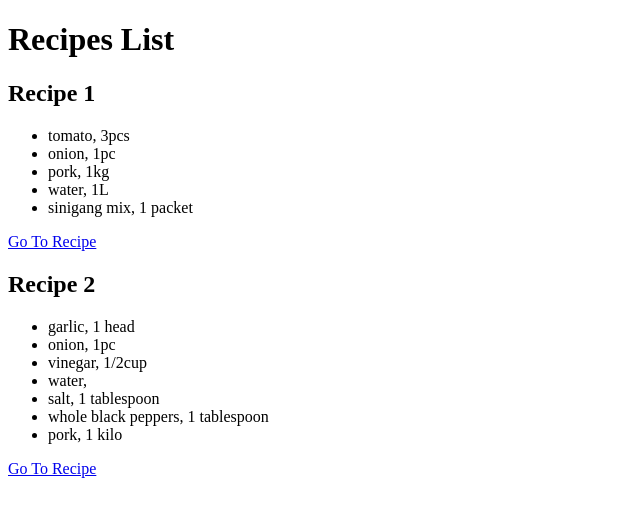
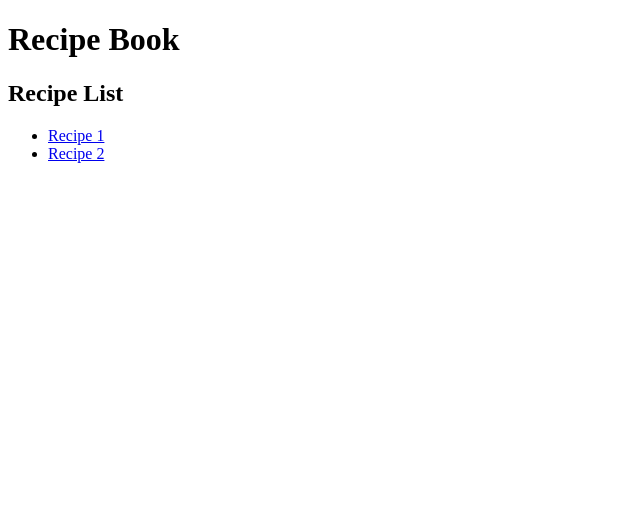
Before and after one commit to kristykrabby/recipebook-reyes-kristen, a Django app: page /ledger/recipes/list in a window 1280 px wide. Shown: the top 517 px of the page, without its empty margins (0-640 px from the left). Run offline with Django 5.2, Linux system fonts and the light colour scheme.

Commit message:
fixed formatting issues

```diff
--- a/Documents/GitHub/recipebook/ledger/templates/recipelist.html
+++ b/Documents/GitHub/recipebook/ledger/templates/recipelist.html
@@ -1,16 +1,10 @@
 {% extends 'base.html' %}
 
 {% block content %}
-<h1>Recipes List</h1>
-
+<h2>Recipe List</h2>
+<ul>
 {% for recipe in recipes %}
-    <h2>{{ recipe.name }}</h2>
-    <ul>
-        {% for ingredient in recipe.ingredients %}
-            <li>{{ ingredient.name}}, {{ ingredient.quantity }}</li>
-            {% endfor %}
-    </ul>
-    <p><a href="..{{ recipe.link }}">Go To Recipe</a></p>
+    <li><a href="..{{ recipe.link }}">{{ recipe.name }}</a></li>
     {% endfor %}
-
+</ul>
 {% endblock %}
--- a/Documents/GitHub/recipebook/ledger/views.py
+++ b/Documents/GitHub/recipebook/ledger/views.py
@@ -1,75 +1,76 @@
 from django.shortcuts import render
+
 
 def recipes_list(request):
     ctx = {
-     "recipes": [
-        {
-            "name": "Recipe 1",
-            "ingredients": [
-                {
-                    "name": "tomato",
-                    "quantity": "3pcs"
-                },
-                {
-                    "name": "onion",
-                    "quantity": "1pc"
-                },
-                {
-                    "name": "pork",
-                    "quantity": "1kg"
-                },
-                {
-                    "name": "water",
-                    "quantity": "1L"
-                },
-                {
-                    "name": "sinigang mix",
-                    "quantity": "1 packet"
-                }
-            ],
-            "link": "/recipe/1"
-        },
-        {
-            "name": "Recipe 2",
-            "ingredients": [
-                {
-                    "name": "garlic",
-                    "quantity": "1 head"
-                },
-                {
-                    "name": "onion",
-                    "quantity": "1pc"
-                },
-                {
-                    "name": "vinegar",
-                    "quantity": "1/2cup"
-                },
-                {
-                    "name": "water",
-                    "quanity": "1 cup"
-                },
-                {
-                    "name": "salt",
-                    "quantity": "1 tablespoon"
-                },
-                {
-                    "name": "whole black peppers",
-                    "quantity": "1 tablespoon"
-                },
-                {
-                    "name": "pork",
-                    "quantity": "1 kilo"
-                }
-            ],
-            "link": "/recipe/2"
-        }
-    ]
+        "recipes": [
+            {
+                "name": "Recipe 1",
+                "ingredients": [
+                    {
+                        "name": "tomato",
+                        "quantity": "3pcs"
+                    },
+                    {
+                        "name": "onion",
+                        "quantity": "1pc"
+                    },
+                    {
+                        "name": "pork",
+                        "quantity": "1kg"
+                    },
+                    {
+                        "name": "water",
+                        "quantity": "1L"
+                    },
+                    {
+                        "name": "sinigang mix",
+                        "quantity": "1 packet"
+                    }
+                ],
+                "link": "/recipe/1"
+            },
+            {
+                "name": "Recipe 2",
+                "ingredients": [
+                    {
+                        "name": "garlic",
+                        "quantity": "1 head"
+                    },
+                    {
+                        "name": "onion",
+                        "quantity": "1pc"
+                    },
+                    {
+                        "name": "vinegar",
+                        "quantity": "1/2cup"
+                    },
+                    {
+                        "name": "water",
+                        "quantity": "1 cup"
+                    },
+                    {
+                        "name": "salt",
+                        "quantity": "1 tablespoon"
+                    },
+                    {
+                        "name": "whole black peppers",
+                        "quantity": "1 tablespoon"
+                    },
+                    {
+                        "name": "pork",
+                        "quantity": "1 kilo"
+                    }
+                ],
+                "link": "/recipe/2"
+            }
+        ]
     }
-
     return render(request, "recipelist.html", ctx)
 
+
 def recipe1(request):
-    ctx={
+    ctx = {
         "name": "Recipe 1",
         "ingredients": [
             {
@@ -95,10 +96,11 @@ def recipe1(request):
         ],
         "link": "/recipe/1"
     }
-    return render(request, "recipes.html",ctx)
+    return render(request, "recipes.html", ctx)
+
 
 def recipe2(request):
-    ctx={
+    ctx = {
         "name": "Recipe 2",
         "ingredients": [
             {
@@ -132,4 +134,4 @@ def recipe2(request):
         ],
         "link": "/recipe/2"
     }
-    return render(request, "recipes.html",ctx)
+    return render(request, "recipes.html", ctx)
--- a/Documents/GitHub/recipebook/recipebook/urls.py
+++ b/Documents/GitHub/recipebook/recipebook/urls.py
@@ -19,5 +19,5 @@ from django.urls import path, include
 
 urlpatterns = [
     path('admin/', admin.site.urls),
-     path('ledger/', include('ledger.urls', namespace='ledger')),
+    path('ledger/', include('ledger.urls', namespace='ledger')),
 ]
--- a/Documents/GitHub/recipebook/templates/base.html
+++ b/Documents/GitHub/recipebook/templates/base.html
@@ -6,8 +6,8 @@
     <title>Document</title>
 </head>
 <body>
+<h1>Recipe Book</h1>
 {% block content %}
-<h1>Recipe Book</h1>
 {% endblock %}
 </body>
 </html>
```
Also changed, not shown: Documents/GitHub/recipebook/ledger/templates/recipes.html (+2 -11 lines), Documents/GitHub/recipebook/ledger/urls.py (line endings or trailing spaces).
